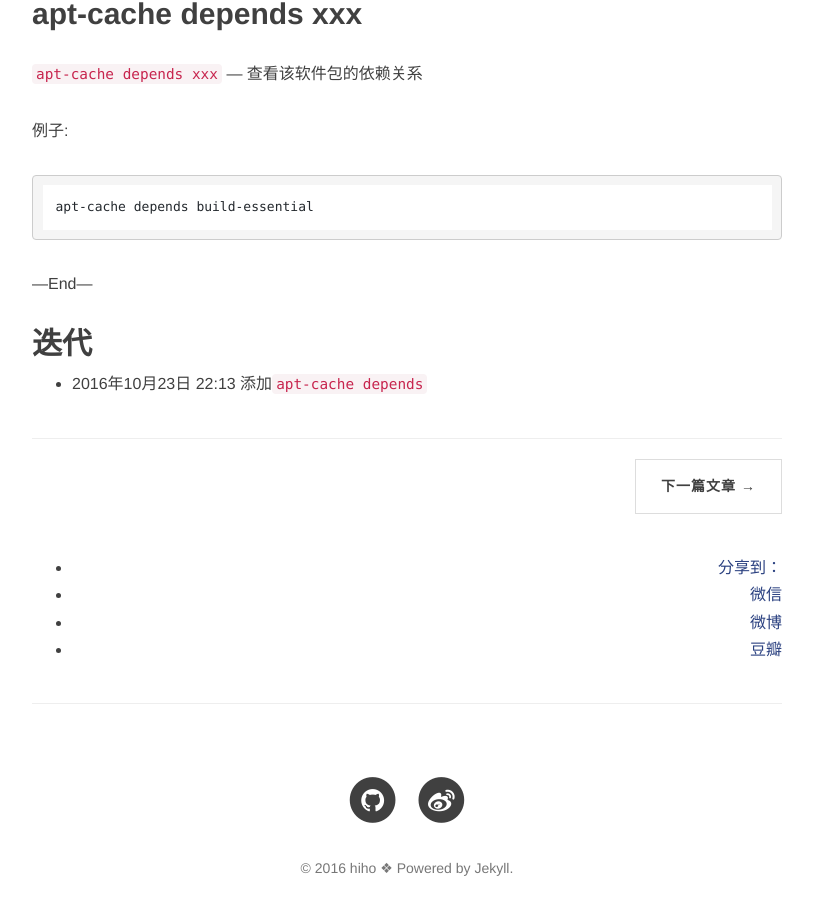
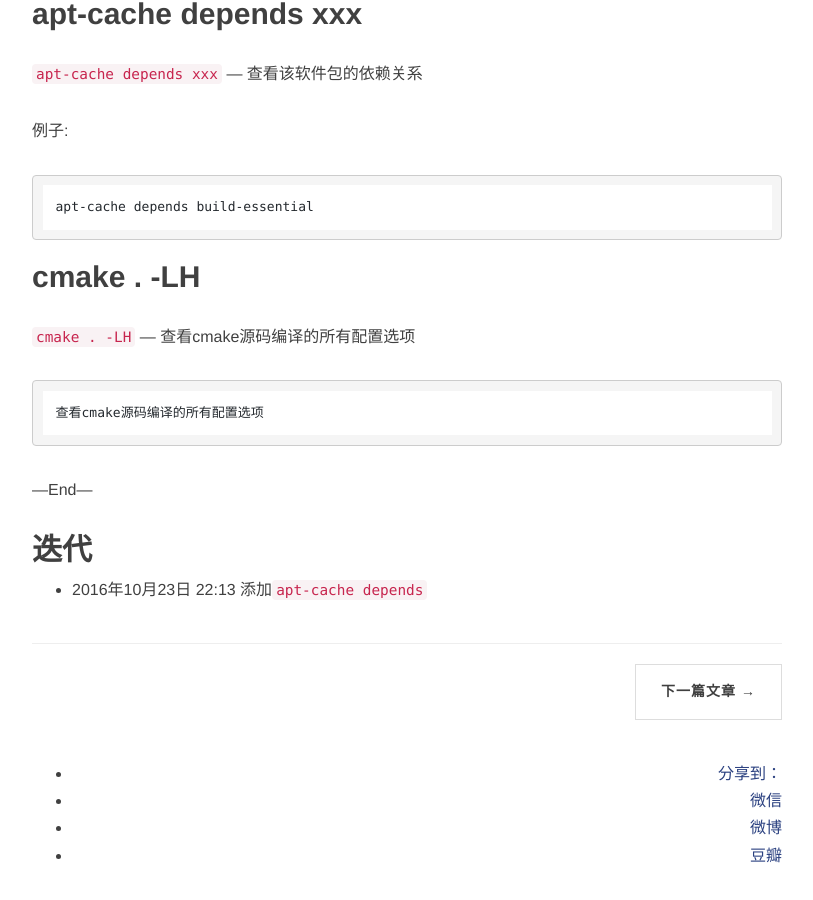
Before and after one commit to hihozhou/hihoZhou.github.io, a Jekyll site: the page built from _posts/2014-06-15-php-commands.md, in a window 1280 px wide and 900 px high, scrolled down 477 px. Shown: the whole window, without its empty margins (233-1046 px from the left). Built offline with Jekyll 4.4.1, drawn with Linux system fonts in a browser that asks for light colours; nearby versions of some CDN libraries; Markdown is read by kramdown in place of the engine named in the settings; comment, search, counter and statistics services are not loaded.

Commit message:
cmake . -LH

````diff
--- a/_posts/2014-06-15-php-commands.md
+++ b/_posts/2014-06-15-php-commands.md
@@ -18,6 +18,15 @@ description: linux命令。
 apt-cache depends build-essential
 ```
 
+##cmake . -LH
+`cmake . -LH` — 查看cmake源码编译的所有配置选项
+
+```bash
+查看cmake源码编译的所有配置选项
+```
+
+
+
 
 —End—
 
````
